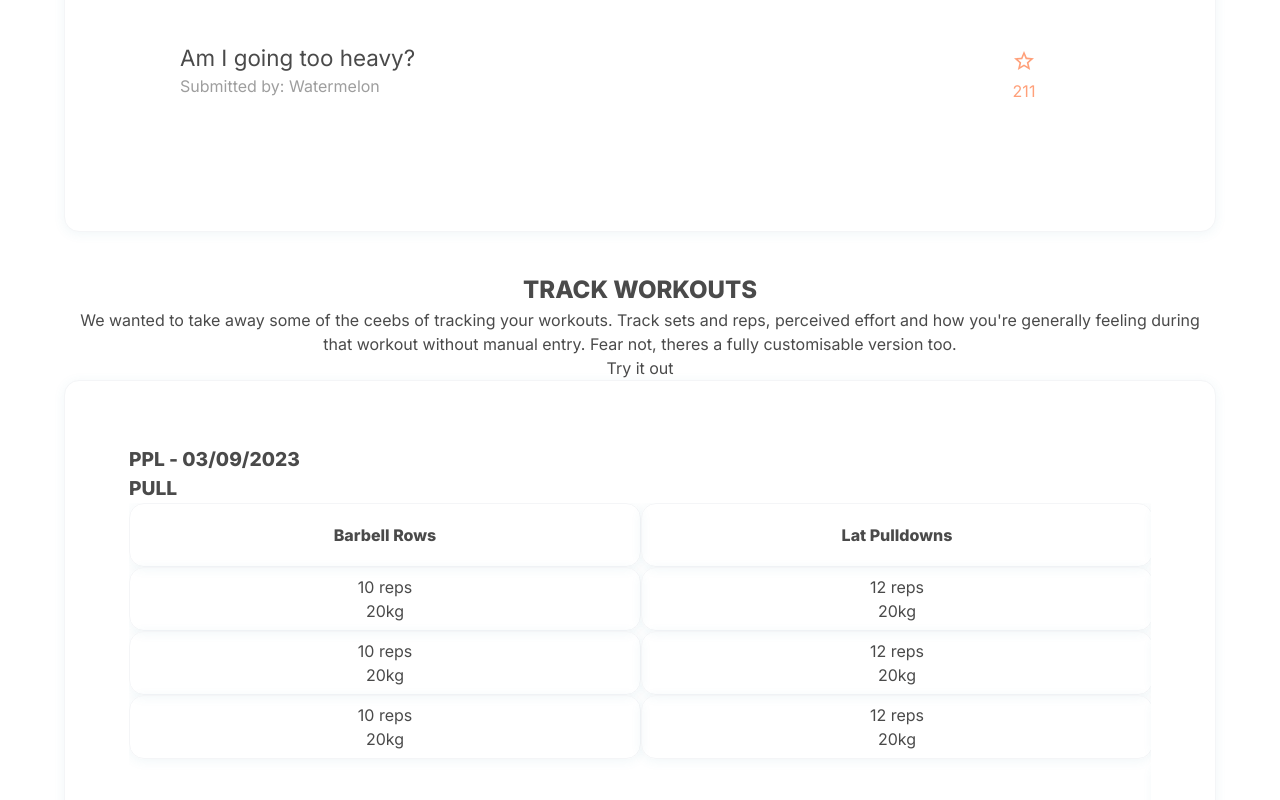
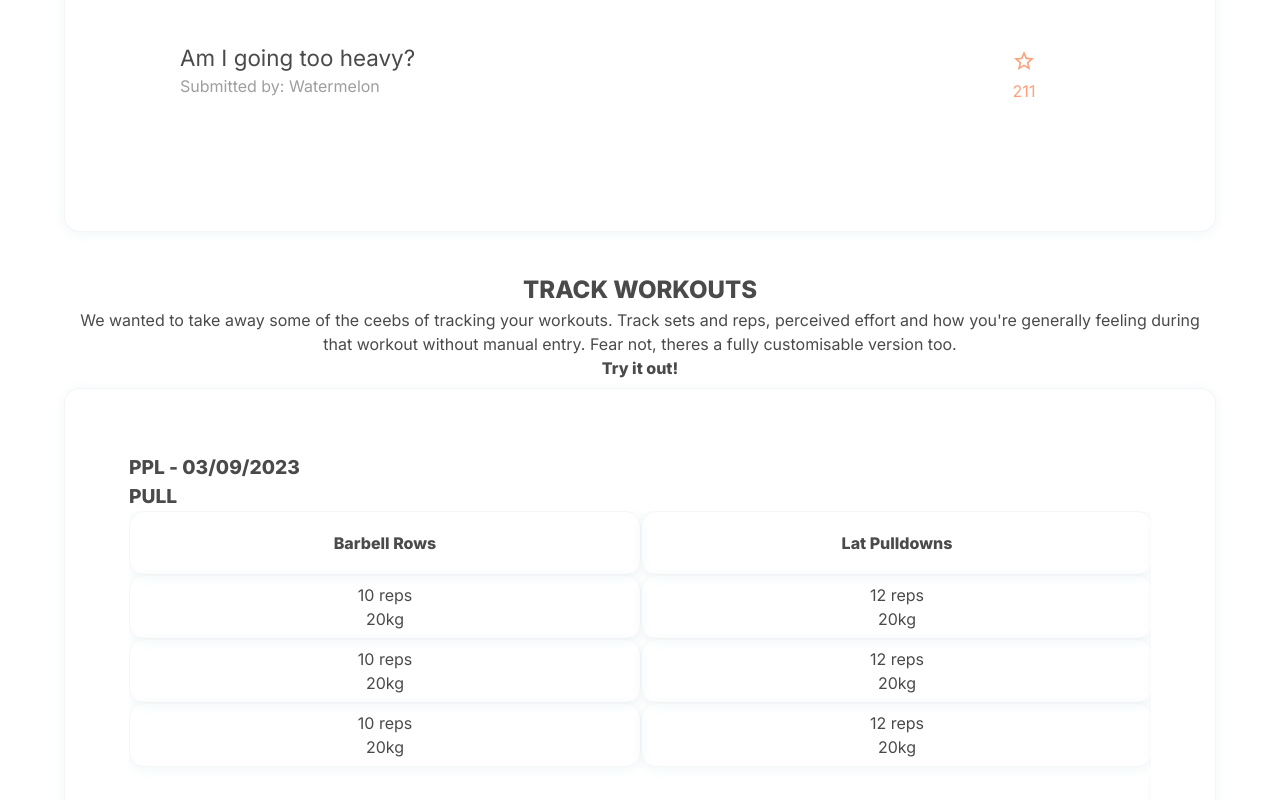
Before and after one commit to trongtngu/BlackSheep, a React (Vite) app in the folder frontend/: page / in a window 1280 px wide. Shown: the part 4024-4824 px from the top of the page. Built offline with nearby package versions, Linux system fonts and the light colour scheme; no server answers.

Commit message:
bolded finished sets and added style for 'try it out' component div

```diff
--- a/frontend/src/components/TrackerInfoBody.tsx
+++ b/frontend/src/components/TrackerInfoBody.tsx
@@ -17,6 +17,7 @@ const InfoBody = styled.div`
     background-color: #FFA07A ;
 
     color: white;
+    font-weight: bold;
   }
 `
 
--- a/frontend/src/pages/Landing.tsx
+++ b/frontend/src/pages/Landing.tsx
@@ -415,6 +415,20 @@ const TrackerInfoTitle = styled.div`
   font-weight: bold;
 `
 
+const TrackerSlogan = styled.div`
+  color: #4A4A4A;
+
+  display: flex;
+  justify-content: center;
+  align-items: center;
+
+  font-weight: bold;
+
+  font-size: 1rem;
+
+  margin-bottom: 1vh;
+`
+
 function Landing() {
 
   const [workoutData, setWorkoutData] = React.useState<WorkoutDataSingle[]>([])
@@ -674,7 +688,9 @@ function Landing() {
             Fear not, theres a fully customisable version too.
           </TrackerBody>
 
-          <div>Try it out</div>
+          <TrackerSlogan>
+            Try it out!
+          </TrackerSlogan>
 
           <TrackerSheetCard>
             <TrackerSheetTitle>
```
